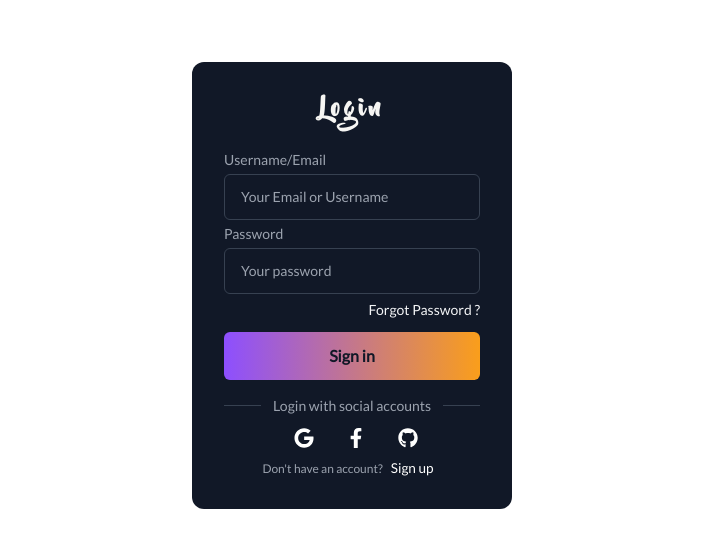
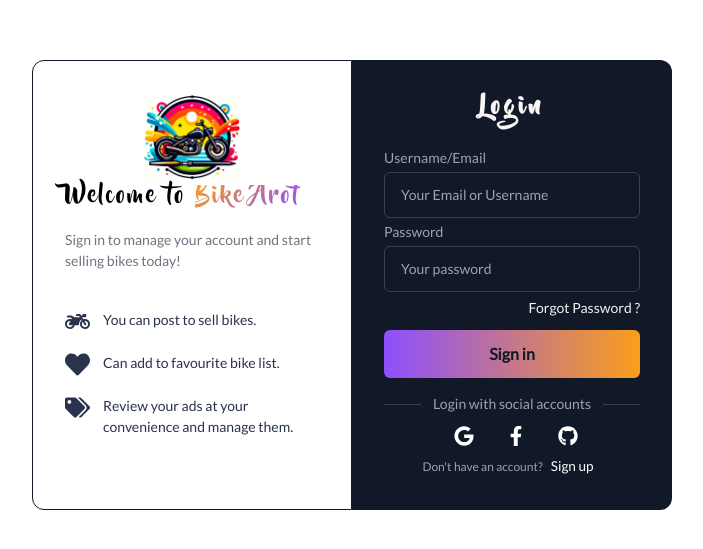
Before and after one commit to Ramrachai/bechedin, a Next.js app: page /login in a window 1280 px wide. Shown: the part 115-664 px from the top of the page, without its empty margins (288-991 px from the left). Built offline with nearby package versions, Linux system fonts and the light colour scheme.

Commit message:
add textContainer to login page

```diff
--- a/app/globals.css
+++ b/app/globals.css
@@ -13,9 +13,9 @@
   --primary:  #8d4fff;
   --secondary: #fa9e1b;
   --black: #111827;;
-  --softBlack: #19233a;
+  --softBlack: #29334b;
   --white: #f6f5f3;
-  --softWhite: #9ca3af;
+  --softWhite: #6e7480;
   --grad-1: linear-gradient(90deg,#8d4fff, #fa9e1b);
   --grad-2: linear-gradient(135deg, #fa9e1b, #8d4fff);
   --beyond: "Beyond" , sans-serif;
--- a/app/login/login.module.scss
+++ b/app/login/login.module.scss
@@ -5,13 +5,65 @@
   min-height: 100vh;
 }
 
+.textContainer {
+  border: 1px solid var(--black);
+  width: 320px;
+  height: 450px;
+  border-radius: 0.75rem 0 0 0.75rem;
+  padding: 2rem;
+  @media (max-width: 680px) {
+    display: none;
+  }
+  img {
+    display: block;
+    margin: auto;
+  }
+  h2 {
+    font-family: var(--beyond);
+    letter-spacing: 2px;
+    font-size: 1.5rem;
+    line-height: 2rem;
+    margin-bottom: 1rem;
+    span {
+      background: var(--grad-2);
+      background-clip: text;
+      color: transparent;
+    }
+  }
+  p {
+    font-size: 14px;
+    color: var(--softWhite);
+  }
+  ul {
+    margin-top: 2rem;
+    li {
+      list-style: none;
+      display: grid;
+      grid-template-columns: 30px auto;
+      justify-content: start;
+      gap: 8px;
+      margin: 6px 0;
+      padding: 6px 0;
+      font-size: 14px;
+      color: var(--softBlack);
+      svg {
+        display: inline;
+        margin-right: 8px;
+      }
+    }
+  }
+}
+
 .formContainer {
   width: 320px;
-  border-radius: 0.75rem;
+  height: 450px;
+  border-radius: 0 0.75rem 0.75rem 0;
   background-color: #111827;
   padding: 2rem;
   color: var(--white);
-
+  @media (max-width: 680px) {
+    border-radius:  0.75rem;
+  }
   .title {
     text-align: center;
     font-size: 1.5rem;
@@ -81,7 +133,7 @@
     border: none;
     border-radius: 0.375rem;
     font-weight: 600;
-    transition: all .9s;
+    transition: all 0.9s;
     &:hover {
       background: var(--grad-2);
     }
@@ -118,7 +170,7 @@
     border: none;
     background-color: transparent;
     margin-left: 8px;
-    transition: all .3s;
+    transition: all 0.3s;
 
     svg {
       height: 1.25rem;
@@ -128,7 +180,7 @@
 
     &:hover {
       transform: translateY(-5px);
-        svg{
+      svg {
         fill: #ffffffc9;
       }
     }
@@ -141,7 +193,7 @@
   line-height: 1rem;
   color: rgba(156, 163, 175, 1);
 
-  a{
+  a {
     color: #fff;
     font-size: 0.85rem;
     padding: 0 8px;
--- a/app/login/page.jsx
+++ b/app/login/page.jsx
@@ -1,7 +1,18 @@
 import React from 'react';
 import styles from './login.module.scss';
-import { FaGoogle, FaFacebookF, FaTwitter, FaGithub } from 'react-icons/fa';
+import {
+  FaGoogle,
+  FaFacebookF,
+  FaTwitter,
+  FaGithub,
+  FaPersonBooth,
+  FaHeart,
+  FaMotorcycle,
+  FaTags,
+} from 'react-icons/fa';
 import Link from 'next/link';
+import Image from 'next/image';
+import logo from '@/assets/images/logo2.jpg';
 
 const LoginPage = () => {
   async function handleSubmit(formaData) {
@@ -13,6 +24,27 @@ const LoginPage = () => {
 
   return (
     <div className={styles.pageContainer}>
+      <div className={styles.textContainer}>
+        <Image src={logo} height={100} width={100} alt='bike arot logo' />
+        <h2>
+          Welcome to <span>Bike Arot </span>{' '}
+        </h2>
+        <p>Sign in to manage your account and start selling bikes today!</p>
+        <ul>
+          <li>
+            <FaMotorcycle size={25} />
+            <span>You can post to sell bikes.</span>
+          </li>
+          <li>
+            <FaHeart size={25} />
+            <span>Can add to favourite bike list.</span>
+          </li>
+          <li>
+            <FaTags size={25} />
+            <span>Review your ads at your convenience and manage them.</span>
+          </li>
+        </ul>
+      </div>
       <div className={styles.formContainer}>
         <h1 className={styles.title}>Login</h1>
         <form className={styles.form} action={handleSubmit}>
```
Also changed, not shown: assets/images/logo1.jpg (added), assets/images/logo2.jpg (added). Lines whose indentation alone changed are shown as unchanged.
